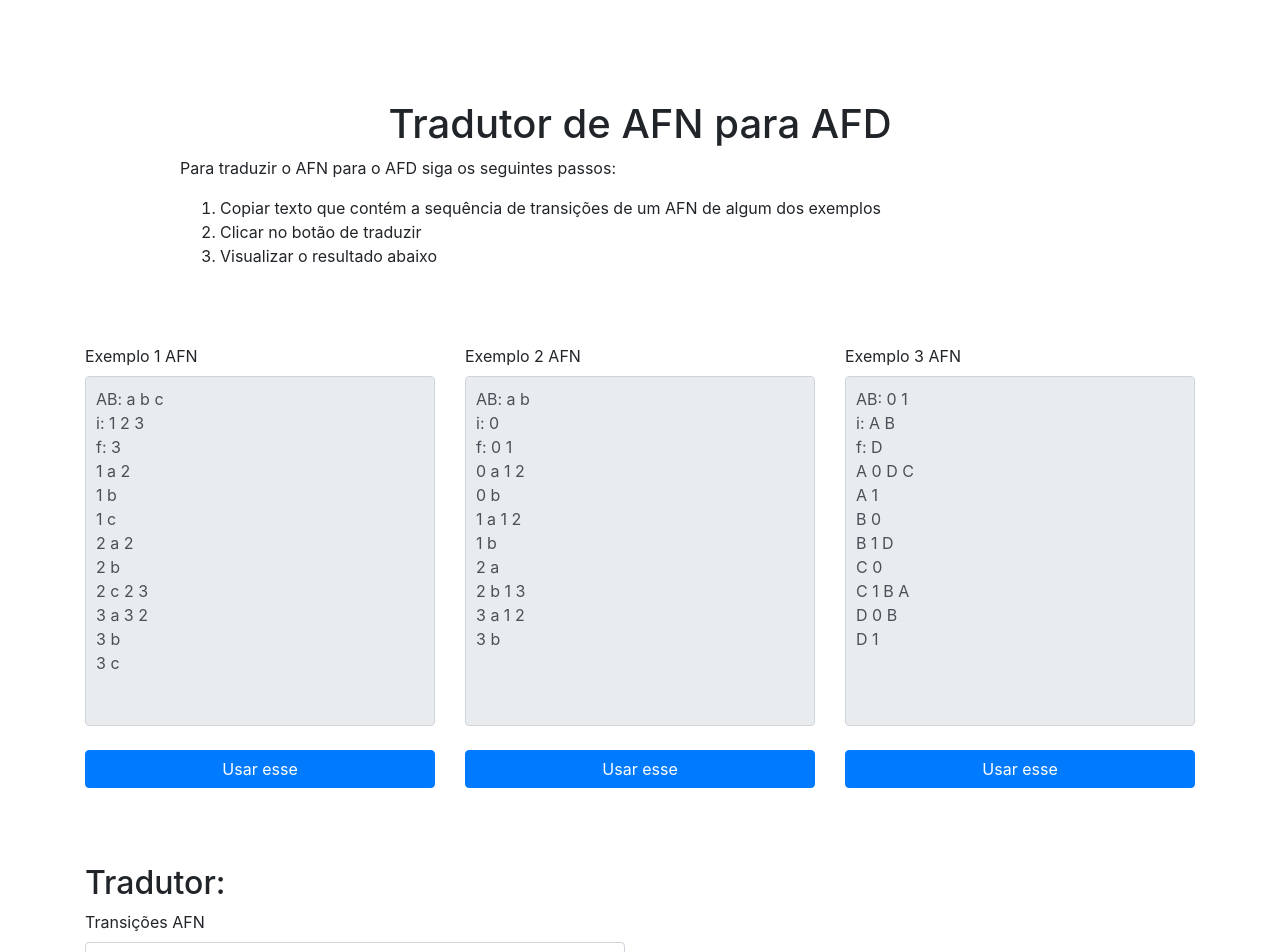
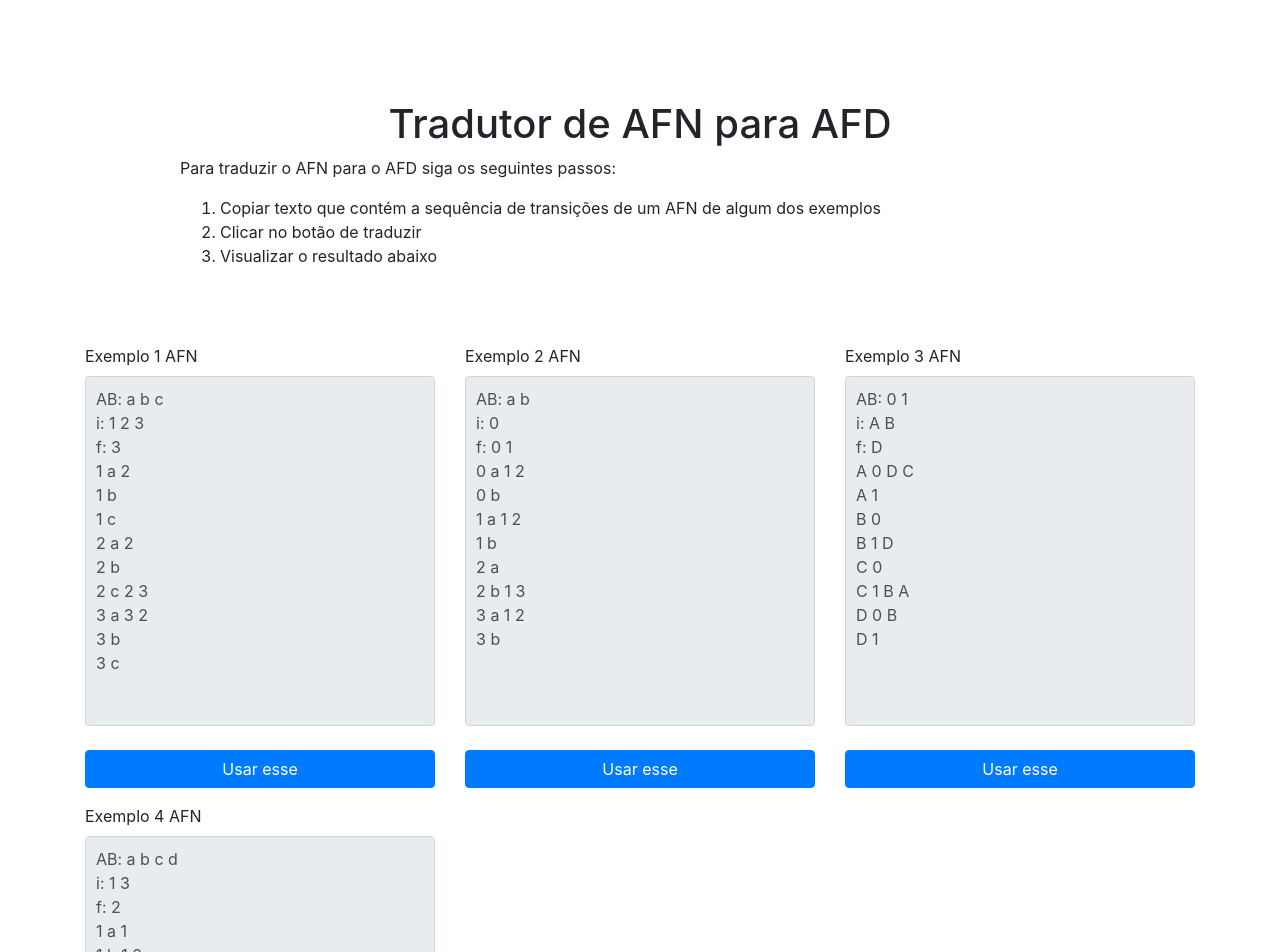
Before and after one commit to shaolinjr/afn-to-afd, an Angular app: page / in a window 1280 px wide. Shown: the top 952 px of the page. Built offline with nearby package versions, Linux system fonts and the light colour scheme; what ngx-autosize would draw is missing.

Commit message:
Add exemplo 4 AFN

```diff
--- a/src/app/app.component.ts
+++ b/src/app/app.component.ts
@@ -27,6 +27,11 @@ export class AppComponent implements OnInit{
       title:'Exemplo 3 AFN',
       name:'exemplo3',
       content:`AB: 0 1\ni: A B\nf: D\nA 0 D C\nA 1 \nB 0 \nB 1 D\nC 0 \nC 1 B A\nD 0 B\nD 1`
+    },
+    {
+      title:'Exemplo 4 AFN',
+      name:'exemplo4',
+      content:`AB: a b c d\ni: 1 3\nf: 2\n1 a 1\n1 b 1 2\n1 c \n1 d \n2 a \n2 b \n2 c 2\n2 d \n3 a 3\n3 b \n3 c \n3 d 2 3`
     }
   ]
 
```
